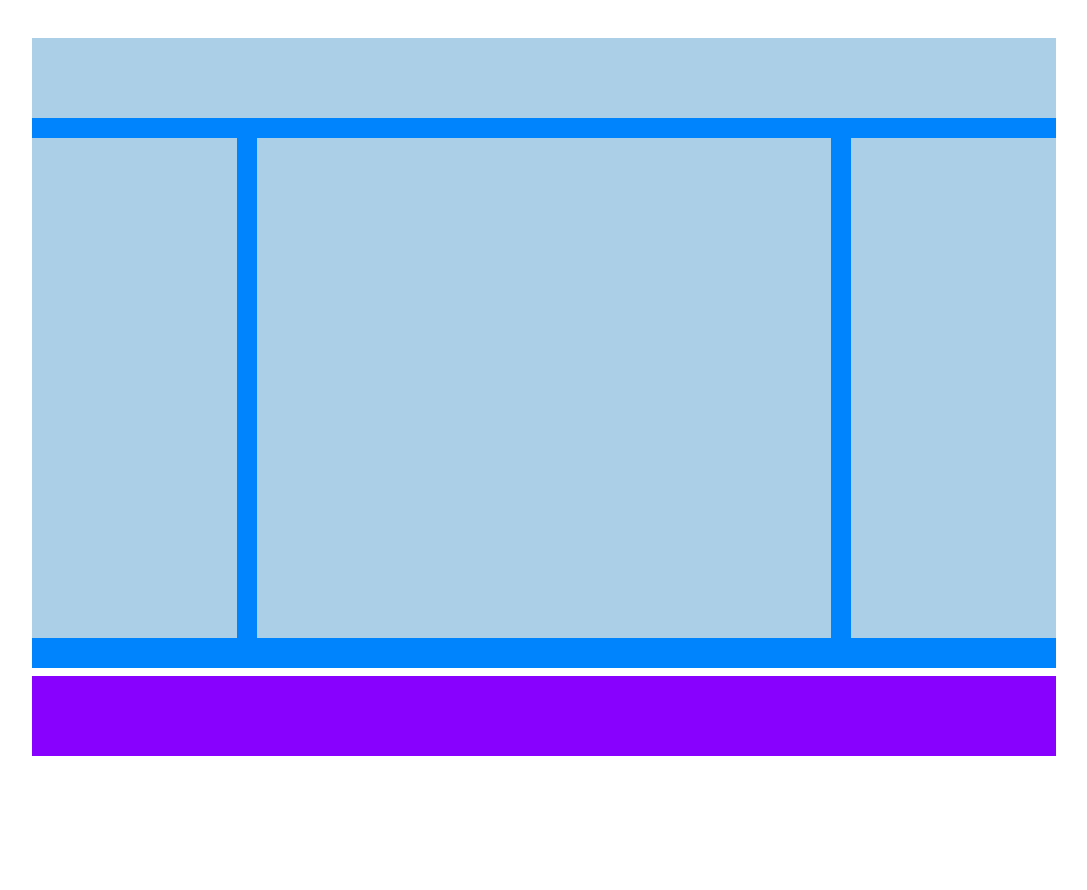
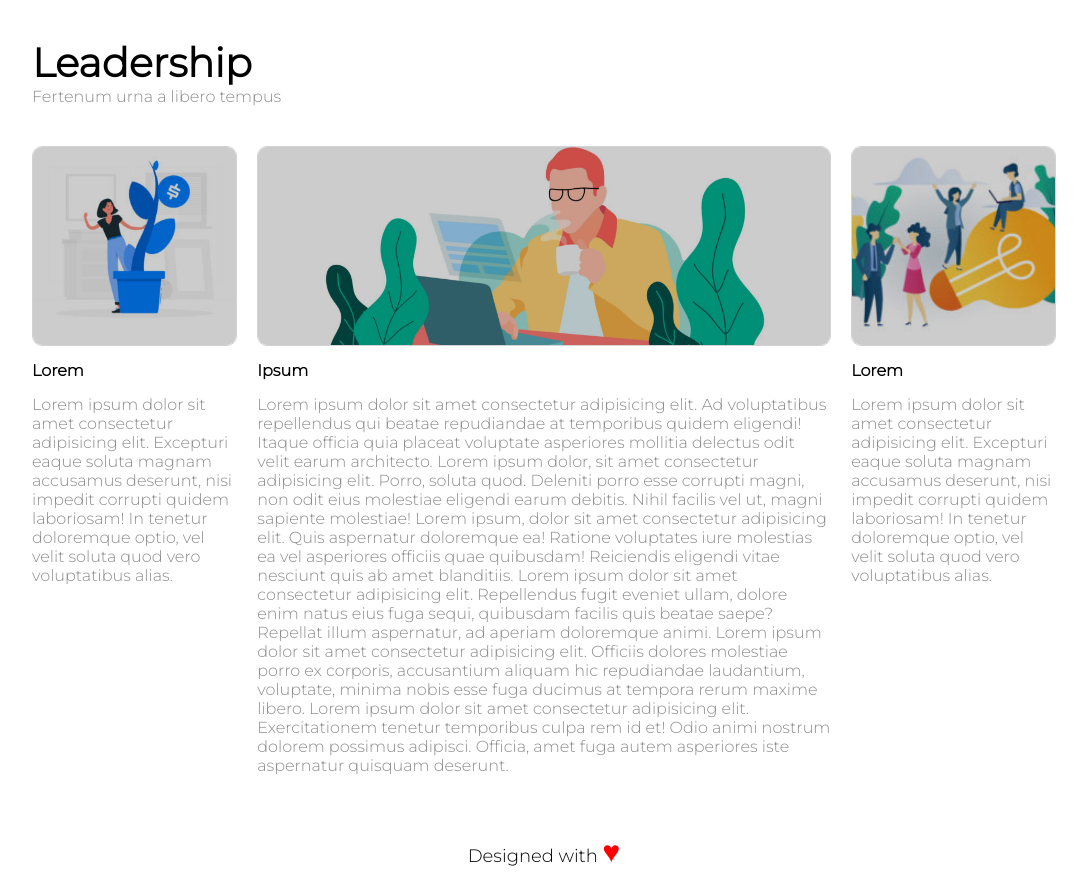
Before and after one commit to Deki97/htmlcss-wp, a plain HTML site: page index.html in a window 1280 px wide. Shown: the part 686-1576 px from the top of the page, without its empty margins (96-1183 px from the left). Before the commit the page ends 1462 px from the top, so only its background shows below. Drawn offline with Linux system fonts and the light colour scheme.

Commit message:
completamento esercizio WordPress

```diff
--- a/css/style.css
+++ b/css/style.css
@@ -19,16 +19,19 @@ img {
     width: 100%;
 }
 
+
 /* HEADER */
 .header-first-block {
     margin: 20px 0;
 }
 
+/* LOGO */
 .logo {
     height: 70px;
     width: auto;
 }
 
+/* NAVIGATION BAR */
 .navigation-bar ul {
     margin-top: 30px;
     list-style-type: none;
@@ -46,17 +49,20 @@ img {
     padding-right: 10px;
     font-weight: bold;
 }
+/* END NAVIGATION BAR */
 
+
+/* IMAGE CONTAINER */
 .header-second-block {
     position: relative;
     height: 500px;
-    background-color: #e1d67a;
     margin: 40px 0;
     border-radius: 10px;
     border: 1px solid lightgrey;
     overflow: hidden;
 }
 
+/* LAYOVER EFFECT */
 .layover {
     position: absolute;
     top: 0;
@@ -72,6 +78,7 @@ img {
     object-fit: cover;
 }
 
+/* TEXT INSIDE IMAGE BANNER */
 .text-container {
     color: white;
     width: 50%;
@@ -88,15 +95,17 @@ img {
 
 /* MAIN */
 main {
-    background-color: #0084fd;
     padding-bottom: 10px;
 }
 
-.main-title {
-    background-color: #abcfe7;
-    height: 80px;
+.main-title-container .title {
+    font-size: 40px;
+    font-weight: bold;
 }
 
+.main-title-container .subtitle {
+    color: #8c8c8c;
+}
 
 /* CLEARFIX */
 .clearfix::after {
@@ -108,32 +117,68 @@ main {
 
 /* COLUMN CONTAINER */
 .clearfix.column-container {
-    margin: 20px 0;
+    margin: 40px 0;
 }
 
 
 /* FLOAT COLONNE */
 .col {
     float: left;
-    height: 500px;  /* in questo caso dato che ho le colonne tutte della stessa altezza assegno un unica proprietà height nella classe comune .col */
-    background-color: #abcfe7;  /* idem stesso ragionamento per il colore delle colonne, che in questo caso è il medesimo per tutte */
 }
 
 .col.column-left, .col.column-right {
     width: 20%;
+    position: relative;
 }
 
 .col.column-center {
     width: 56%;
     margin: 0 2%;   /* aggiungo un margine del 2% sia a destra che a sinistra della colonna centrale, andando poi a ridurre la width al 56% invece che 60% */
+    position: relative;
 }
+
+
+/* COLUMN IMAGE CONTAINER */
+.column-image-container {
+    position: relative;
+    height: 200px;
+    border: 1px solid lightgrey;
+    border-radius: 10px;
+    overflow: hidden;
+}
+
+.column-image-container img {
+    height: 100%;
+    width: 100%;
+    object-fit: cover;
+}
+
+
+/* COLUMN TEXT CONTAINER */
+.column-text-container .column-title {
+    font-size: 16px;
+    padding: 15px 0;
+}
+
+.column-text-container p {
+    color: #8c8c8c;
+}
+/* END COLUMN TEXT CONTAINER */
+
 /* END MAIN */
 
 
 /* FOOTER */
 footer {
-    height: 80px;
-    background-color: #8801fe;
+    text-align: center;
     margin: 8px 0 20px 0;
+    font-size: 18px;
+}
+
+.heart {
+    color: red;
+    font-size: 30px;
 }
 /* END FOOTER */
+
+/* END */
--- a/index.html
+++ b/index.html
@@ -9,8 +9,11 @@
     <title>Struttura Wordpress</title>
 </head>
 <body>
+
+    <!-- CONTAINER -->
     <div class="container">
 
+        <!-- HEADER -->
         <header>
             <div class="header-first-block">
                 <!-- WEBSITE LOGO -->
@@ -47,6 +50,7 @@
                 <!-- END NAVIGATION BAR -->
             </div>
 
+            <!-- BANNER IMAGE CONTAINER -->
             <div class="header-second-block">
                 <img src="img/banner.jpg" alt="Banner">
 
@@ -57,35 +61,101 @@
                     </div>
                 </div>
             </div>
+            <!-- END BANNER IMAGE CONTAINER -->
         </header>
+        <!-- END HEADER -->
 
 
+        <!-- MAIN CONTAINER -->
         <main class="main-container">
 
-            <div class="main-title">
+            <!-- MAIN TITLE -->
+            <div class="main-title-container">
+                <div class="title">
+                    Leadership
+                </div>
 
+                <div class="subtitle">
+                    Fertenum urna a libero tempus
+                </div>
             </div>
+            <!-- END MAIN TITLE -->
 
+            <!-- COLUMN CONTAINER -->
             <div class="clearfix column-container">
+
+
+                <!-- COLUMN LEFT -->
                 <div class="col column-left">
 
+                    <!-- COLUMN IMAGE CONTAINER -->
+                    <div class="column-image-container">
+                        <img src="img/img-1.jpg" alt="Image">
+                        <div class="layover"></div>
+                    </div>
+                    <!-- END COLUMN IMAGE CONTAINER -->
+
+                    <!-- COLUMN TEXT CONTAINER -->
+                    <div class="column-text-container">
+                        <h2 class="column-title">Lorem</h2>
+                        <p>Lorem ipsum dolor sit amet consectetur adipisicing elit. Excepturi eaque soluta magnam accusamus deserunt, nisi impedit corrupti quidem laboriosam! In tenetur doloremque optio, vel velit soluta quod vero voluptatibus alias.</p>
+                    </div>
+                    <!-- END COLUMN TEXT CONTAINER -->
                 </div>
+                <!-- END COLUMN LEFT -->
 
+
+                <!-- COLUMN CENTER -->
                 <div class="col column-center">
+                    <!-- COLUMN IMAGE CONTAINER -->
+                    <div class="column-image-container">
+                        <img src="img/banner-2.jpg" alt="Banner 2">
+                        <div class="layover"></div>
+                    </div>
+                    <!-- END COLUMN IMAGE CONTAINER -->
 
+                    <!-- COLUMN TEXT CONTAINER -->
+                    <div class="column-text-container">
+                        <h2 class="column-title">Ipsum</h2>
+                        <p>Lorem ipsum dolor sit amet consectetur adipisicing elit. Ad voluptatibus repellendus qui beatae repudiandae at temporibus quidem eligendi! Itaque officia quia placeat voluptate asperiores mollitia delectus odit velit earum architecto. Lorem ipsum dolor, sit amet consectetur adipisicing elit. Porro, soluta quod. Deleniti porro esse corrupti magni, non odit eius molestiae eligendi earum debitis. Nihil facilis vel ut, magni sapiente molestiae! Lorem ipsum, dolor sit amet consectetur adipisicing elit. Quis aspernatur doloremque ea! Ratione voluptates iure molestias ea vel asperiores officiis quae quibusdam! Reiciendis eligendi vitae nesciunt quis ab amet blanditiis. Lorem ipsum dolor sit amet consectetur adipisicing elit. Repellendus fugit eveniet ullam, dolore enim natus eius fuga sequi, quibusdam facilis quis beatae saepe? Repellat illum aspernatur, ad aperiam doloremque animi. Lorem ipsum dolor sit amet consectetur adipisicing elit. Officiis dolores molestiae porro ex corporis, accusantium aliquam hic repudiandae laudantium, voluptate, minima nobis esse fuga ducimus at tempora rerum maxime libero. Lorem ipsum dolor sit amet consectetur adipisicing elit. Exercitationem tenetur temporibus culpa rem id et! Odio animi nostrum dolorem possimus adipisci. Officia, amet fuga autem asperiores iste aspernatur quisquam deserunt.</p>
+                    </div>
+                    <!-- END COLUMN TEXT CONTAINER -->
                 </div>
+                <!-- END COLUMN CENTER -->
 
+
+                <!-- COLUMN RIGHT -->
                 <div class="col column-right">
+                    <!-- COLUMN IMAGE CONTAINER -->
+                    <div class="column-image-container">
+                        <img src="img/img-3.jpg" alt="Image 3">
+                        <div class="layover"></div>
+                    </div>
+                    <!-- END COLUMN IMAGE CONTAINER -->
 
+                    <!-- COLUMN TEXT CONTAINER -->
+                    <div class="column-text-container">
+                        <h2 class="column-title">Lorem</h2>
+                        <p>Lorem ipsum dolor sit amet consectetur adipisicing elit. Excepturi eaque soluta magnam accusamus deserunt, nisi impedit corrupti quidem laboriosam! In tenetur doloremque optio, vel velit soluta quod vero voluptatibus alias.</p>
+                    </div>
+                    <!-- END COLUMN TEXT CONTAINER -->
                 </div>
+                <!-- END COLUMN RIGHT -->
             </div>
+            <!-- END COLUMN CONTAINER -->
 
         </main>
+        <!-- END MAIN CONTAINER -->
 
+
+        <!-- FOOTER -->
         <footer>
-
+            Designed with <span class="heart">&hearts;</span>
         </footer>
+        <!-- END FOOTER -->
 
     </div>
+    <!-- END CONTAINER -->
+
 </body>
 </html>
```
